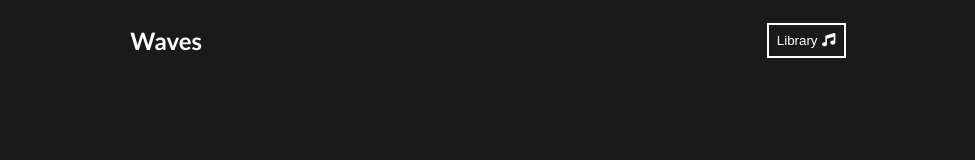
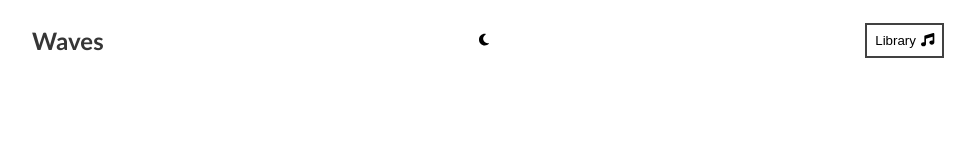
Before and after one commit to robin-natale/music-player, a React (Create React App) app: page / in a window 1280 px wide. Shown: the top 160 px of the page, without its empty margins (152-1127 px from the left). Built offline with nearby package versions, Linux system fonts and the light colour scheme.

Commit message:
Added darkmode

```diff
--- a/src/App.js
+++ b/src/App.js
@@ -1,6 +1,7 @@
-// TODO: Add Dark mode js
+// TODO: Organise nav button order
 // TODO: P2 - Add accessibility
 // TODO: P2 - Add multiple libraries
+// TODO: P2 - Add darkmode with transition
 import React, { useRef, useState } from "react";
 
 // Import Styles
@@ -26,6 +27,7 @@ function App() {
     animationPercentage: 0,
   });
   const [libraryStatus, setLibraryStatus] = useState(false);
+  const [darkModeStatus, setDarkModeStatus] = useState(false);
 
   // Ref
   const audioRef = useRef(null);
@@ -50,11 +52,14 @@ function App() {
     }
   };
 
+  // console.log('dark:' + setLibraryStatus);
   return (
-    <div className="app dark__mode">
+    <div className={`app ${darkModeStatus ? 'dark__mode' : ''}`}>
       <Nav
       libraryStatus={libraryStatus}
-      setLibraryStatus={setLibraryStatus} />
+      setLibraryStatus={setLibraryStatus}
+      darkModeStatus={darkModeStatus}
+      setDarkModeStatus={setDarkModeStatus} />
       <Song
       currentSong={currentSong} />
       <Player
--- a/src/components/Nav.js
+++ b/src/components/Nav.js
@@ -1,13 +1,18 @@
 import React from "react";
 import { FontAwesomeIcon } from "@fortawesome/react-fontawesome";
 import { faMusic } from "@fortawesome/free-solid-svg-icons";
+import { faSun } from "@fortawesome/free-solid-svg-icons";
+import { faMoon } from "@fortawesome/free-solid-svg-icons";
 
-const Nav = ({setLibraryStatus, libraryStatus}) =>{
+const Nav = ({setLibraryStatus, libraryStatus, setDarkModeStatus, darkModeStatus}) =>{
     return(
         <nav>
             {/* TODO: Add new name or logo */}
             <h1>Waves</h1>
-            {/* TODO: Add darkmode icon */}
+            <button className="dark__mode-toggle" onClick={() => setDarkModeStatus(!darkModeStatus)}>
+                    <FontAwesomeIcon icon={faSun} className={` ${darkModeStatus ? '' : 'hidden'}`} />
+                    <FontAwesomeIcon icon={faMoon} className={` ${darkModeStatus ? 'hidden' : ''}`} />
+            </button>
             <button className="button__library" onClick={() => setLibraryStatus(!libraryStatus)}>
                 <span>Library</span>
                 <FontAwesomeIcon icon={faMusic} />
--- a/src/styles/_darkMode.scss
+++ b/src/styles/_darkMode.scss
@@ -19,4 +19,7 @@ body .dark__mode{
         border-color: rgb(255, 255, 255);
         color: rgb(255, 255, 255);
     }
+    .dark__mode-toggle{
+        color: white;
+    }
 }
--- a/src/styles/_nav.scss
+++ b/src/styles/_nav.scss
@@ -9,12 +9,14 @@ nav{
         background: transparent;
         border: none;
         cursor: pointer;
-        border: 2px solid rgb(65, 65, 65);
         padding: 0.5rem;
         transition: all 0.3s ease;
-        &:hover{
-            background: rgb(65, 65, 65);
-            color: white;
+        &.button__library{
+            border: 2px solid rgb(65, 65, 65);
+            &:hover{
+                background: rgb(65, 65, 65);
+                color: white;
+            }
         }
     }
 }
--- a/src/styles/app.scss
+++ b/src/styles/app.scss
@@ -16,6 +16,9 @@ h3, h4{
     font-weight: 400;
     color: rgb(100, 100, 100);
 }
+.hidden{
+    display: none;
+}
 @import "./darkMode";
 @import "./song";
 @import "./player";
```
